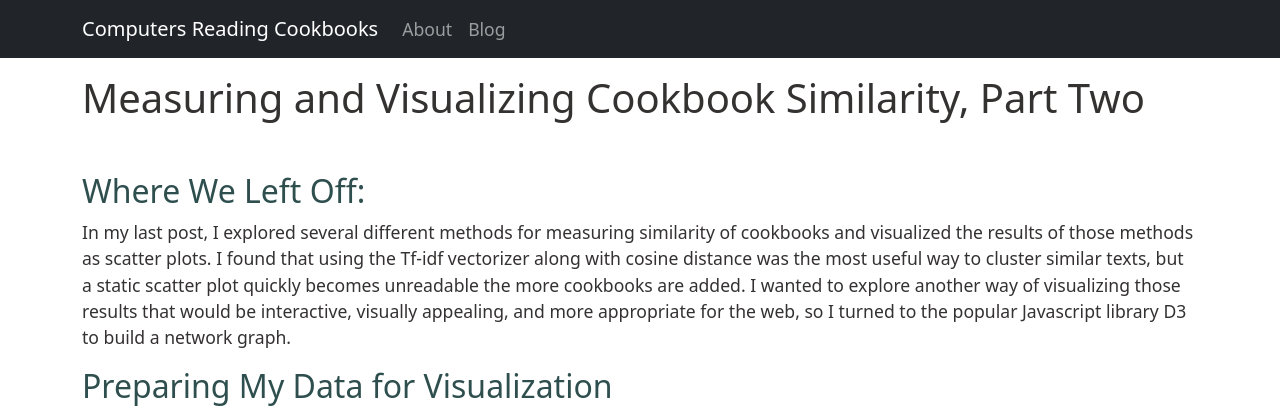
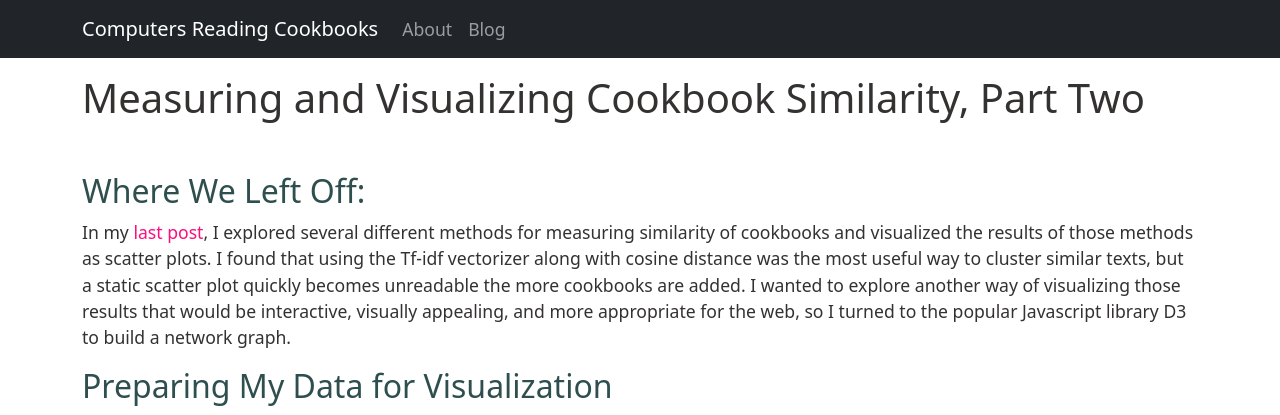
Before and after one commit to emanderson811/computers-reading-cookbooks, a Jekyll site: the page built from _posts/2025-12-12-network-graph.md, in a window 1280 px wide. Shown: the top 415 px of the page. Built offline with Jekyll 4.4.1, drawn with Linux system fonts in a browser that asks for light colours; some of the changed lines change nothing that is shown.

Commit message:
update post link

```diff
--- a/_posts/2025-12-12-network-graph.md
+++ b/_posts/2025-12-12-network-graph.md
@@ -9,7 +9,7 @@ image: first100-network.jpg
 ---
 
 ## Where We Left Off:
-In my last post, I explored several different methods for measuring similarity of cookbooks and visualized the results of those methods as scatter plots. I found that using the Tf-idf vectorizer along with cosine distance was the most useful way to cluster similar texts, but a static scatter plot quickly becomes unreadable the more cookbooks are added. I wanted to explore another way of visualizing those results that would be interactive, visually appealing, and more appropriate for the web, so I turned to the popular Javascript library D3 to build a network graph.
+In my [last post](https://emanderson811.github.io/computers-reading-cookbooks/2025/12/10/measuring-similarity.html), I explored several different methods for measuring similarity of cookbooks and visualized the results of those methods as scatter plots. I found that using the Tf-idf vectorizer along with cosine distance was the most useful way to cluster similar texts, but a static scatter plot quickly becomes unreadable the more cookbooks are added. I wanted to explore another way of visualizing those results that would be interactive, visually appealing, and more appropriate for the web, so I turned to the popular Javascript library D3 to build a network graph.
 
 ## Preparing My Data for Visualization
 
```
